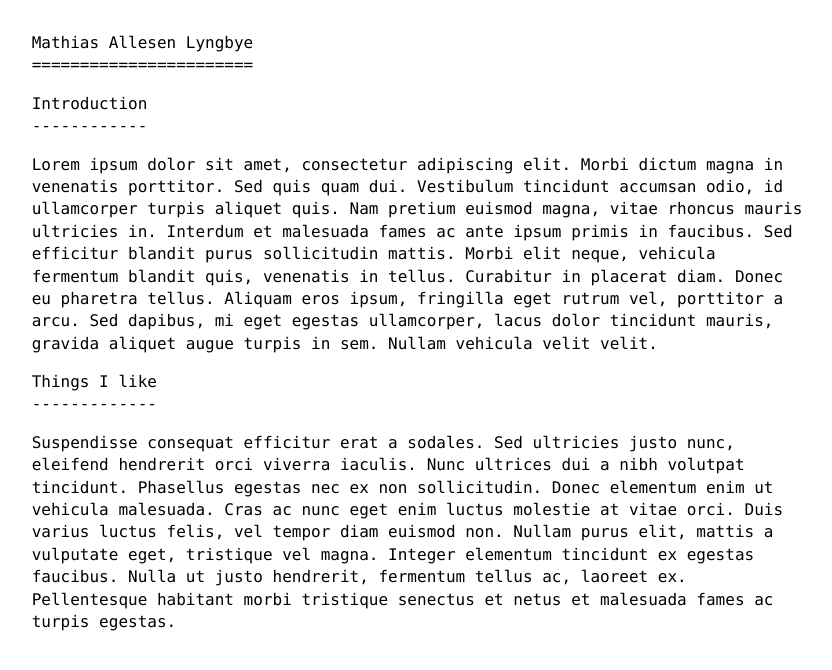
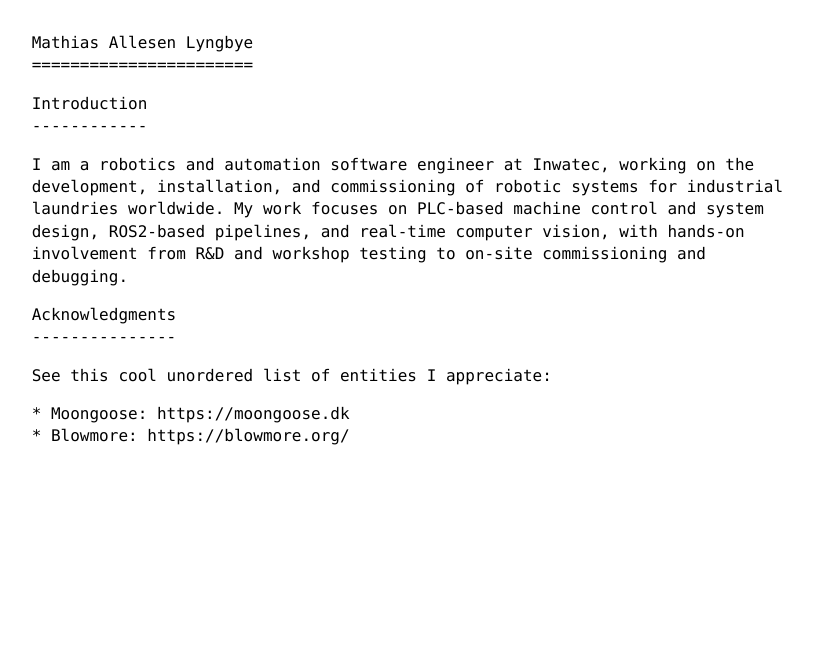
Before and after one commit to mathiaslyngbye/mathiaslyngbye.github.io, a Jekyll site: the page built from index.md, in a window 1280 px wide. Shown: the top 670 px of the page, without its empty margins (223-1055 px from the left). Built offline with Jekyll 4.4.1, drawn with Linux system fonts in a browser that asks for light colours.

Commit message:
Populate landing page with simple content

```diff
--- a/index.md
+++ b/index.md
@@ -1,12 +1,15 @@
 ---
 layout: default
-title: Mathias Lyngbye
+title: Mathias Allesen Lyngbye
 ---
 
 # Mathias Allesen Lyngbye
 
 ## Introduction
-Lorem ipsum dolor sit amet, consectetur adipiscing elit. Morbi dictum magna in venenatis porttitor. Sed quis quam dui. Vestibulum tincidunt accumsan odio, id ullamcorper turpis aliquet quis. Nam pretium euismod magna, vitae rhoncus mauris ultricies in. Interdum et malesuada fames ac ante ipsum primis in faucibus. Sed efficitur blandit purus sollicitudin mattis. Morbi elit neque, vehicula fermentum blandit quis, venenatis in tellus. Curabitur in placerat diam. Donec eu pharetra tellus. Aliquam eros ipsum, fringilla eget rutrum vel, porttitor a arcu. Sed dapibus, mi eget egestas ullamcorper, lacus dolor tincidunt mauris, gravida aliquet augue turpis in sem. Nullam vehicula velit velit.
+I am a robotics and automation software engineer at Inwatec, working on the development, installation, and commissioning of robotic systems for industrial laundries worldwide. My work focuses on PLC-based machine control and system design, ROS2-based pipelines, and real-time computer vision, with hands-on involvement from R&D and workshop testing to on-site commissioning and debugging.
 
-## Things I like
-Suspendisse consequat efficitur erat a sodales. Sed ultricies justo nunc, eleifend hendrerit orci viverra iaculis. Nunc ultrices dui a nibh volutpat tincidunt. Phasellus egestas nec ex non sollicitudin. Donec elementum enim ut vehicula malesuada. Cras ac nunc eget enim luctus molestie at vitae orci. Duis varius luctus felis, vel tempor diam euismod non. Nullam purus elit, mattis a vulputate eget, tristique vel magna. Integer elementum tincidunt ex egestas faucibus. Nulla ut justo hendrerit, fermentum tellus ac, laoreet ex. Pellentesque habitant morbi tristique senectus et netus et malesuada fames ac turpis egestas.
+## Acknowledgments
+See this cool unordered list of entities I appreciate:
+
+* Moongoose: https://moongoose.dk
+* Blowmore: https://blowmore.org/
```
